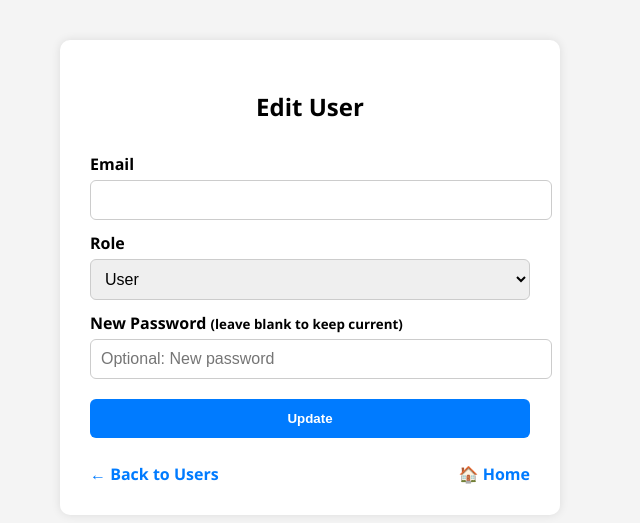
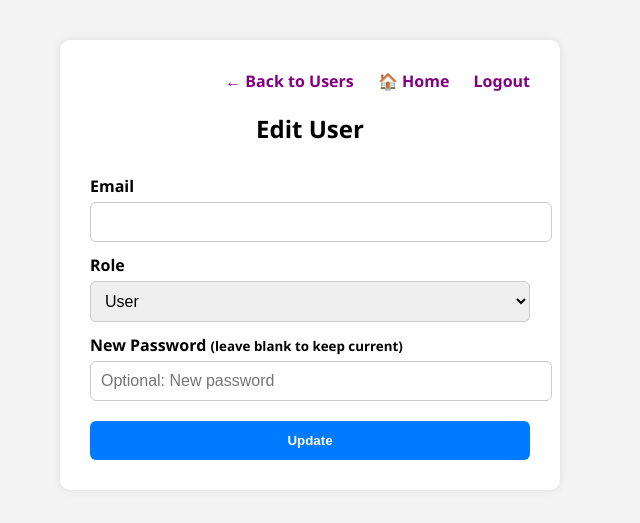
Before and after one commit to gigtarget/needlex, a Flask app: template app/templates/edit_user.html in a window 1280 px wide. Shown: the top 523 px of the page, without its empty margins (330-970 px from the left). Run offline with Flask 3, Linux system fonts and the light colour scheme; the template is opened without the code that fills it, so the values that code supplies are empty.

Commit message:
Update edit_user.html

```diff
--- a/app/templates/edit_user.html
+++ b/app/templates/edit_user.html
@@ -17,6 +17,22 @@
             padding: 30px;
             border-radius: 10px;
             box-shadow: 0 0 10px rgba(0,0,0,0.1);
+        }
+
+        .top-nav {
+            text-align: right;
+            margin-bottom: 10px;
+        }
+
+        .top-nav a {
+            color: purple;
+            font-weight: bold;
+            margin-left: 20px;
+            text-decoration: none;
+        }
+
+        .top-nav a:hover {
+            text-decoration: underline;
         }
 
         h2 {
@@ -54,26 +70,17 @@
         .btn:hover {
             background-color: #0056b3;
         }
-
-        .nav-links {
-            display: flex;
-            justify-content: space-between;
-            margin-top: 25px;
-        }
-
-        .nav-links a {
-            color: #007bff;
-            text-decoration: none;
-            font-weight: bold;
-        }
-
-        .nav-links a:hover {
-            text-decoration: underline;
-        }
     </style>
 </head>
 <body>
     <div class="card">
+        <!-- Top Navigation -->
+        <div class="top-nav">
+            <a href="{{ url_for('admin.manage_users') }}">← Back to Users</a>
+            <a href="{{ url_for('admin.manage_machines') }}">🏠 Home</a>
+            <a href="{{ url_for('auth.logout') }}">Logout</a>
+        </div>
+
         <h2>Edit User</h2>
 
         <form method="POST">
@@ -91,11 +98,6 @@
 
             <button type="submit" class="btn">Update</button>
         </form>
-
-        <div class="nav-links">
-            <a href="{{ url_for('admin.manage_users') }}">← Back to Users</a>
-            <a href="{{ url_for('admin.manage_machines') }}">🏠 Home</a>
-        </div>
     </div>
 </body>
 </html>
```
